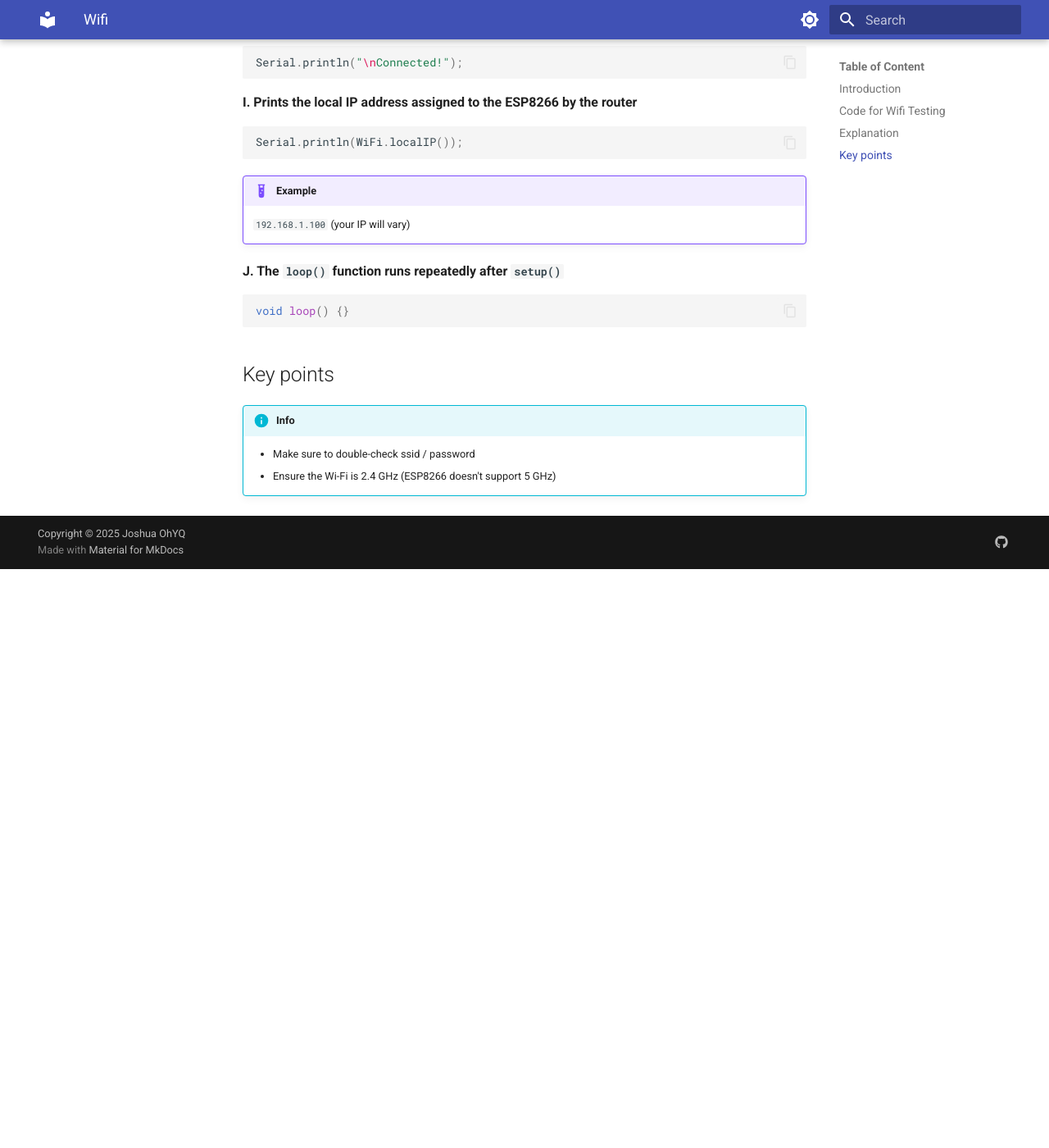
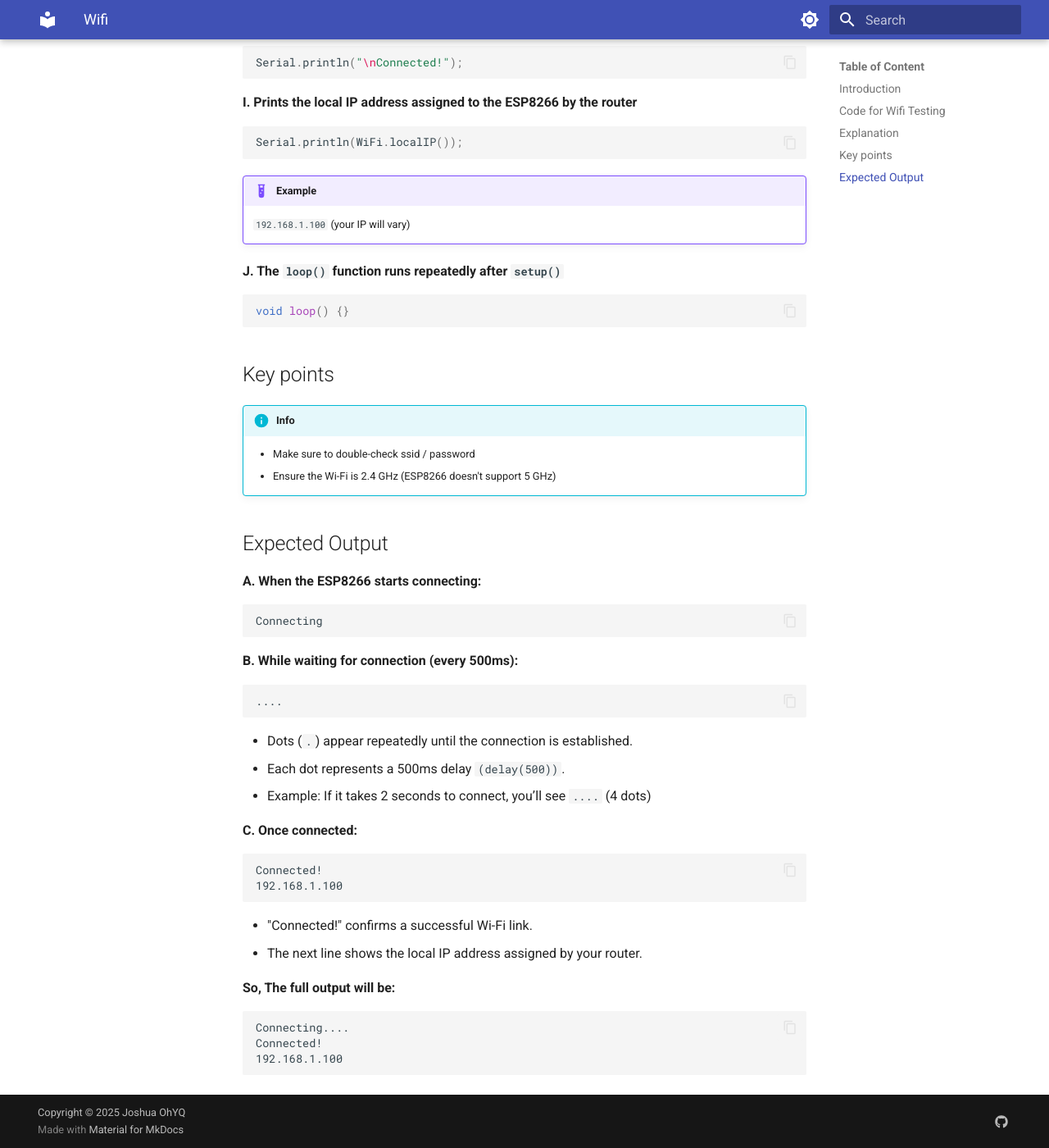
Before and after one commit to JoshuaOhYQ/BEEE, an MkDocs documentation site: the page built from docs/EPM2003 Project Management/wifi.md, in a window 1280 px wide and 1400 px high, scrolled down 2374 px. Shown: the whole window at 82% size. Built offline with MkDocs 1.6.1 and Material for MkDocs 9.7.7, drawn with Linux system fonts in a browser that asks for light colours; before the commit the page ends 3068 px from its top, so only the background shows below that.

Commit message:
Update wifi.md

````diff
--- a/docs/EPM2003 Project Management/wifi.md
+++ b/docs/EPM2003 Project Management/wifi.md
@@ -130,3 +130,38 @@ void loop() {}
 
     - Make sure to double-check ssid / password
     - Ensure the Wi-Fi is 2.4 GHz (ESP8266 doesn't support 5 GHz)
+
+## Expected Output
+
+**A. When the ESP8266 starts connecting:**
+
+```
+Connecting
+```
+
+**B. While waiting for connection (every 500ms):**
+
+```
+....
+```
+
+- Dots (```.```) appear repeatedly until the connection is established.
+- Each dot represents a 500ms delay ```(delay(500))```.
+- Example: If it takes 2 seconds to connect, you’ll see ```....``` (4 dots)
+
+**C. Once connected:**
+
+```
+Connected!
+192.168.1.100
+```
+
+- "Connected!" confirms a successful Wi-Fi link.
+- The next line shows the local IP address assigned by your router.
+
+**So, The full output will be:**
+```
+Connecting....
+Connected!
+192.168.1.100
+```
````
